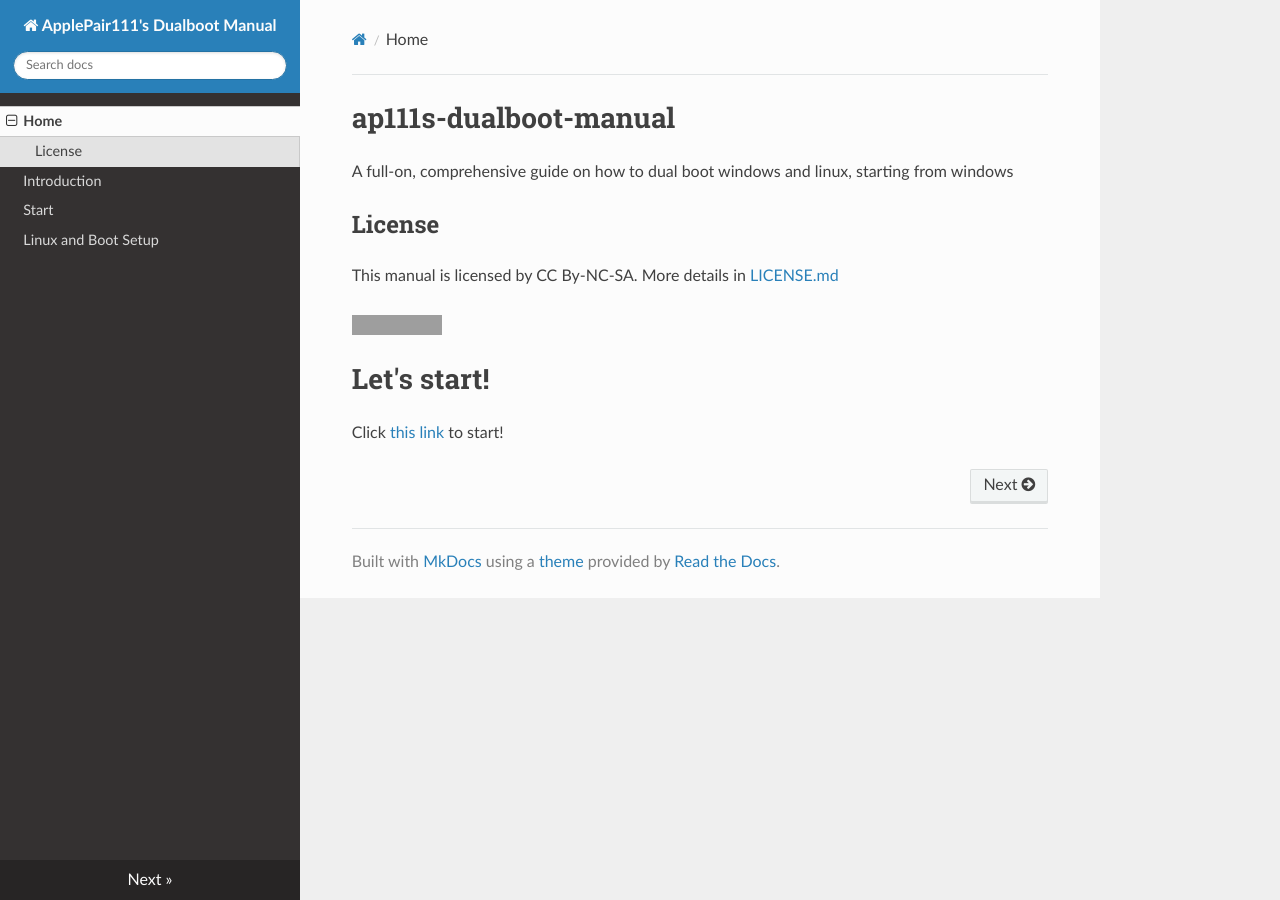
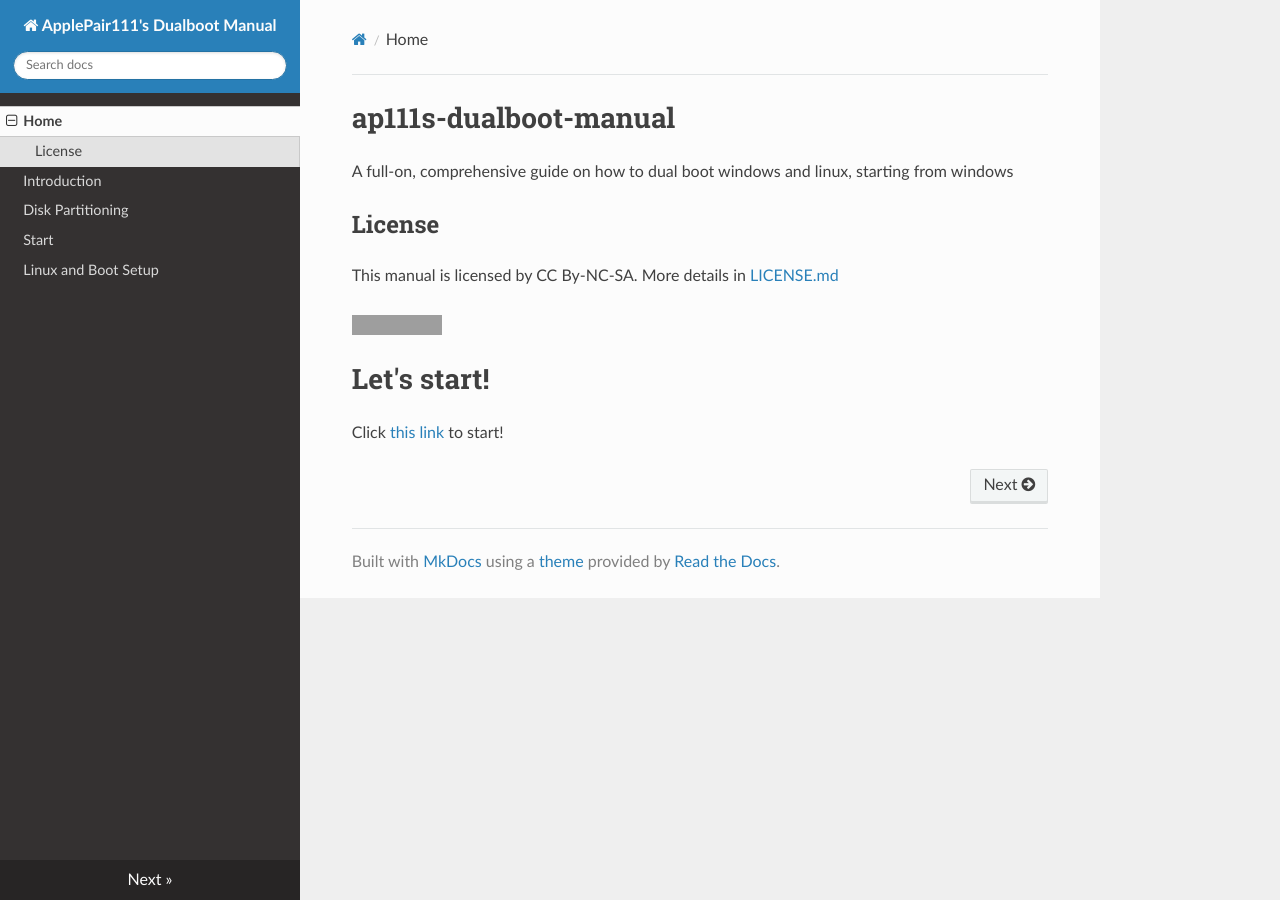
Before and after one commit to ApplePair111/ap111s-dualboot-manual, an MkDocs documentation site: the page built from docs/index.md, in a window 1280 px wide. Built offline with MkDocs 1.6.1, drawn with Linux system fonts in a browser that asks for light colours; nearby versions of some CDN libraries; grey boxes are pictures that could not be loaded.

Commit message:
add partitioning file

```diff
--- a/mkdocs.yml
+++ b/mkdocs.yml
@@ -8,5 +8,6 @@ theme:
 nav:
   - Home: index.md
   - Introduction: INTRODUCTION.md
+  - Disk Partitioning: PARTITIONING.md
   - Start: START.md
   - Linux and Boot Setup: MINT-SETUP.md
```
Also changed, not shown: docs/PARTITIONING.md (added).
